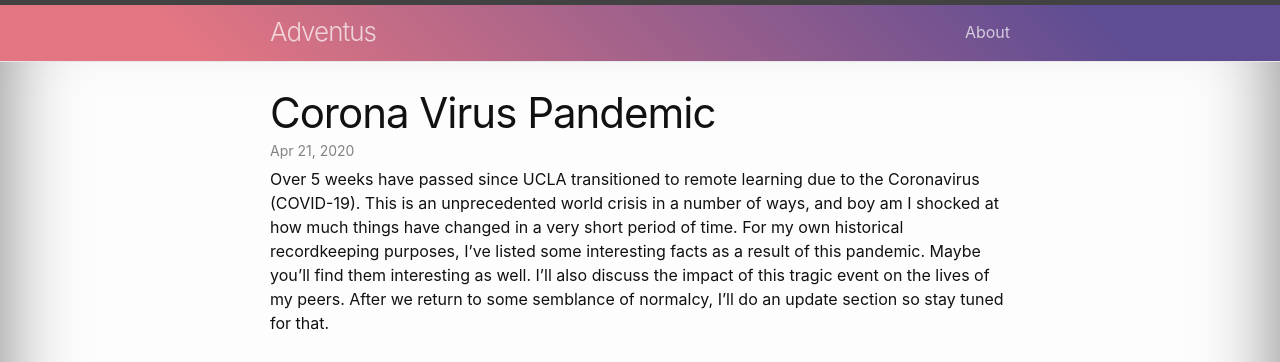
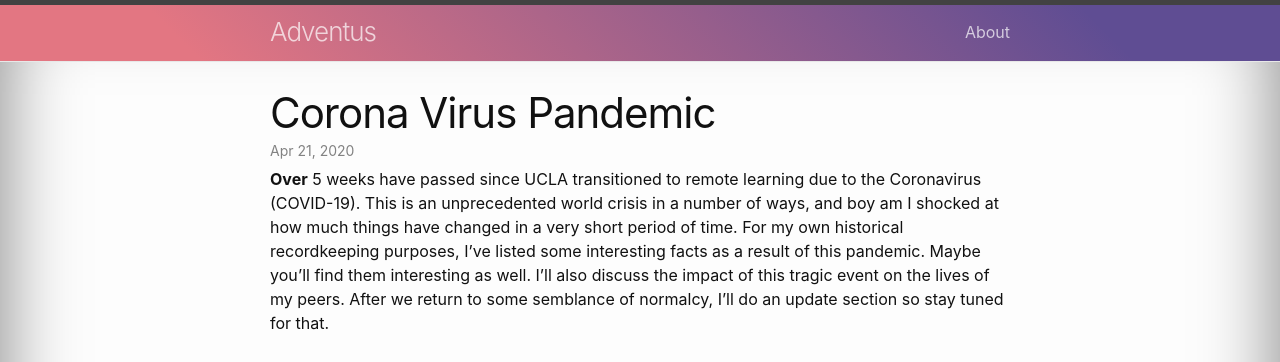
Before and after one commit to ashvinnagarajan/Blog, a Jekyll site: the page built from _posts/2020-04-21-corona-virus-pandemic.markdown, in a window 1280 px wide. Shown: the top 362 px of the page. Built offline with Jekyll 4.4.1, drawn with Linux system fonts in a browser that asks for light colours; nearby versions of some CDN libraries.

Commit message:
Bold first word

```diff
--- a/_posts/2020-04-21-corona-virus-pandemic.markdown
+++ b/_posts/2020-04-21-corona-virus-pandemic.markdown
@@ -7,7 +7,7 @@ date: 2020-04-21
 excerpt_separator: <!--more-->
 ---
 
-Over 5 weeks have passed since UCLA transitioned to remote learning due to the Coronavirus (COVID-19). This is an unprecedented world crisis in a number of ways, and boy am I shocked at how much things have changed in a very short period of time. For my own historical recordkeeping purposes, I've listed some interesting facts as a result of this pandemic. Maybe you'll find them interesting as well. I'll also discuss the impact of this tragic event on the lives of my peers. After we return to some semblance of normalcy, I'll do an update section so stay tuned for that.
+**Over** 5 weeks have passed since UCLA transitioned to remote learning due to the Coronavirus (COVID-19). This is an unprecedented world crisis in a number of ways, and boy am I shocked at how much things have changed in a very short period of time. For my own historical recordkeeping purposes, I've listed some interesting facts as a result of this pandemic. Maybe you'll find them interesting as well. I'll also discuss the impact of this tragic event on the lives of my peers. After we return to some semblance of normalcy, I'll do an update section so stay tuned for that.
 <!--more-->
 <br/><br/>
 Peter Thiel is a popular entrepreneur and venture capitalist most known for founding PayPal and the Founders Fund. He is a self-proclaimed contrarian, an individual who rejects popular opinion. When he came to my university last year to give a talk, I disagreed with his overtly pessimistic attitude towards modern innovation. He asserted that scientific progress has stalled in the last few decades, a seldom heard perspective in today's age of technological revolution.
```
